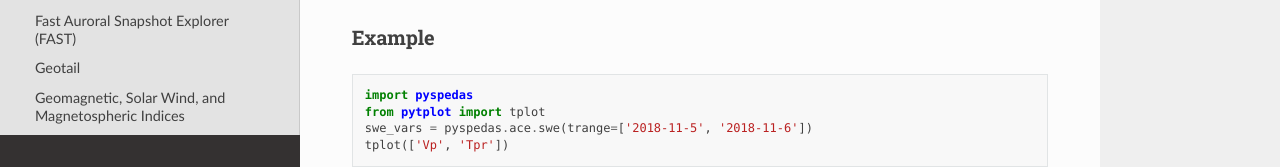
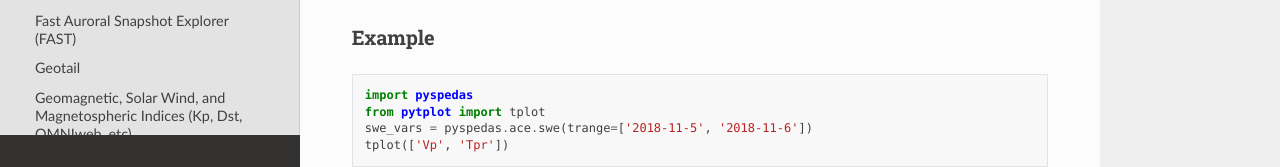
Before and after one commit to spedas/pyspedas, a Sphinx documentation site: the page built from docs/source/ace.rst, in a window 1280 px wide and 900 px high, scrolled down 583 px. Shown: the part 733-900 px from the top of the window. Built offline with Sphinx 7.4.7 and the Read the Docs theme 2.0.0, drawn with Linux system fonts in a browser that asks for light colours; some of the changed lines change nothing that is shown.

Commit message:
Slight formatting fixes

```diff
--- a/docs/source/geomagnetic_indices.rst
+++ b/docs/source/geomagnetic_indices.rst
@@ -1,5 +1,5 @@
-Geomagnetic, Solar Wind, and Magnetospheric Indices
-========================================================================
+Geomagnetic, Solar Wind, and Magnetospheric Indices (Kp, Dst, OMNIweb, etc)
+===========================================================================
 The routines described in this section can be used to load several sets of geomagnetic and space weather indices.
 
 
@@ -38,13 +38,9 @@
 .. image:: _static/kyoto_dst.png
    :align: center
 
-OMNI Solar Wind and magnetospheric data
-========================================================================
-The routines in this module can be used to load data from the OMNIweb data set.
-
-
-Load all available OMNI variables
-----------------------------------
+OMNI Solar Wind and magnetospheric indices
+-------------------------------------------
+The pyspedas.omni.data() routine can be used to load variables from the OMNIweb data set.
 
 .. autofunction:: pyspedas.omni.data
 
```
